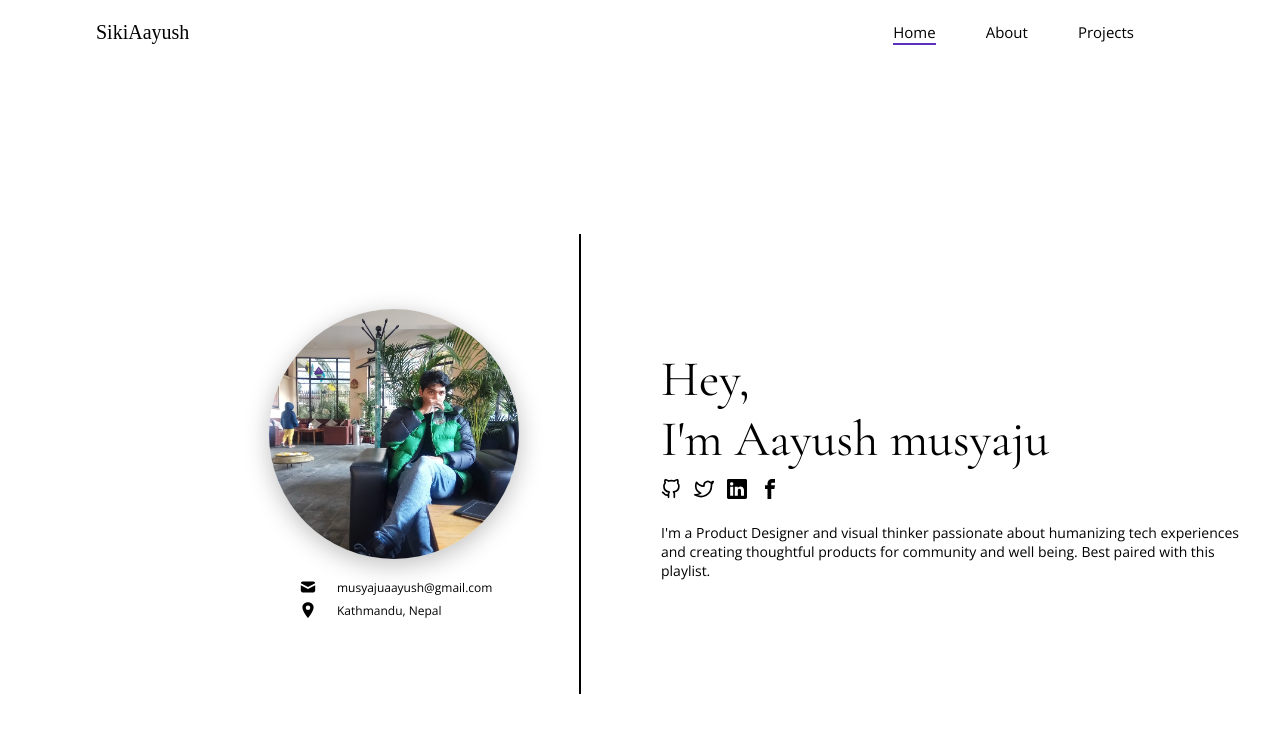
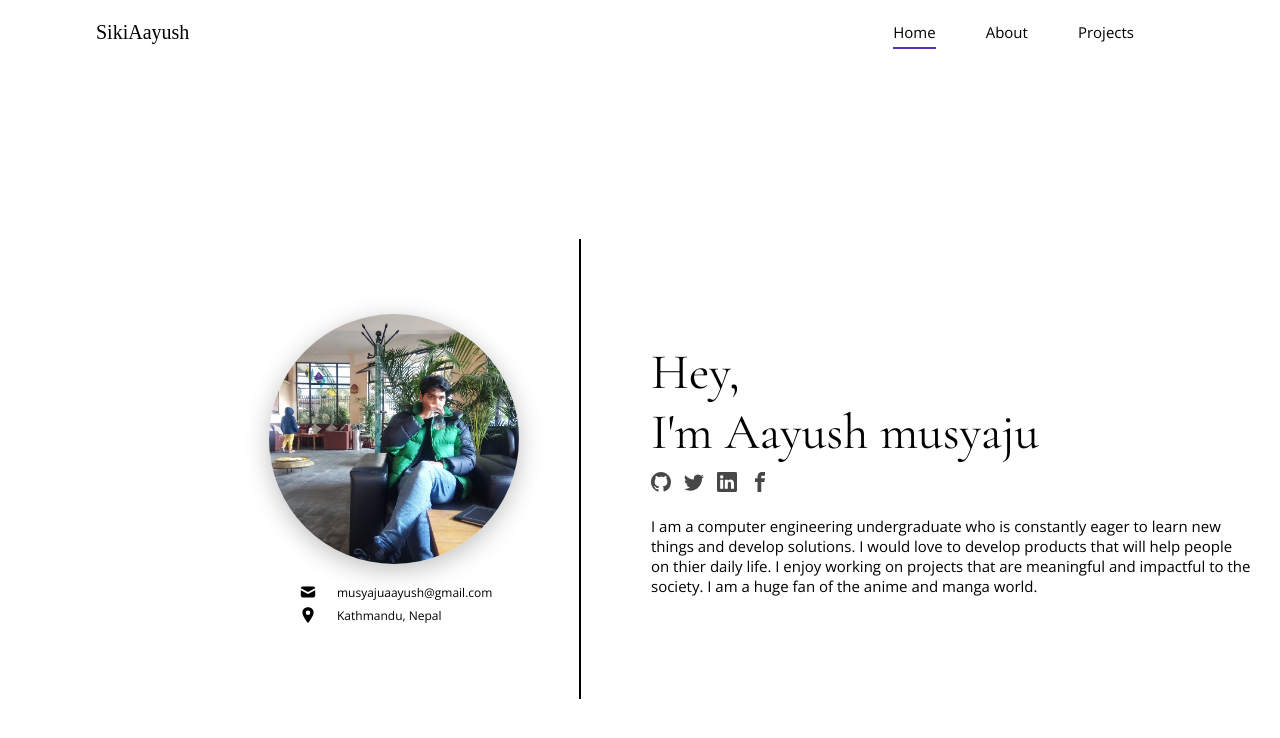
Before and after one commit to siki-aayush/siki-aayush.github.io, a React (Create React App) app: page / in a window 1280 px wide. Shown: the top 738 px of the page. Built offline with nearby package versions, Linux system fonts and the light colour scheme; a web font is replaced by a local one.

Commit message:
- Nav highligh padding increased - Icon colour added in variables.scss - About page Image changed - About page design refactored

```diff
--- a/src/components/About.tsx
+++ b/src/components/About.tsx
@@ -12,34 +12,29 @@ const About = ({ setCurrentPage }: changePageState) => {
             <div className="about__description">
                 <h2 className="about__description__heading">About</h2>
                 <p className="about__description__p">
-                    I'm a Product Designer and visual thinker passionate about
-                    humanizing tech experiences and creating thoughtful products
-                    for community and well being. Best paired with this
-                    playlist. I'm a Product Designer and visual thinker
-                    passionate about humanizing tech experiences and creating
-                    thoughtful products for community and well being. Best
-                    paired with this playlist.I'm a Product Designer and visual
-                    thinker passionate about experiences and creating thoughtful
-                    products for community and well being. Best paired with this
-                    playlist.
+                    Hi 👋, I'm Aayush Musyaju. Currently, I am a computer
+                    engineering undergrad. My passion and curiosity for
+                    computers led me to pursue my bachelor's in computer
+                    engineering. During my bachelors, I fell in love with
+                    programming and learning new things every day. I enjoy
+                    confronting challenges, devising solutions, and developing
+                    products that will help people in their daily lives. My
+                    interests do not stop there. I am also interested in deep
+                    learning and cyber security. Basically, I am interested in
+                    everything related to computers 🤣.
                     <br />
                     <br />
-                    I'm a Product Designer and visual thinker passionate
-                    humanizing tech experiences and creating thoughtful products
-                    for community and well being. Best paired with this
-                    playlist. I'm a Product Designer and visual thinker
-                    passionate about humanizing tech experiences and creating
-                    thoughtful products for community and well being. Best
-                    paired with this playlist. I'm a Product Designer and visual
-                    thinker passionate about humanizing tech experiences and
-                    creating thoughtful products for community and well being.
-                    Best paired with this playlist.
-                    <br />
-                    <br />
-                    I'm a Product Designer and visual thinker passionate about
-                    humanizing tech experiences and creating thoughtful products
-                    for community and well being. Best paired with this
-                    playlist.
+                    Apart from the technical stuff, I love reading manga and
+                    watching anime. I also enjoy making sketches of anime
+                    characters.
+                    {
+                        //<br />
+                        //<br />
+                        //I'm a Product Designer and visual thinker passionate about
+                        //humanizing tech experiences and creating thoughtful products
+                        //for community and well being. Best paired with this
+                        //playlist.
+                    }
                 </p>
             </div>
         </div>
--- a/src/components/Home.tsx
+++ b/src/components/Home.tsx
@@ -1,6 +1,6 @@
 import { useEffect } from "react";
 import { FiTwitter, FiGithub } from "react-icons/fi";
-import { BsLinkedin } from "react-icons/bs";
+import { BsLinkedin, BsGithub, BsTwitter } from "react-icons/bs";
 
 import { ImFacebook } from "react-icons/im";
 import { HiMail } from "react-icons/hi";
@@ -34,10 +34,16 @@ const Home = ({ setCurrentPage }: changePageState) => {
                 </div>
                 <div className="home__right__icons">
                     <a href="/" className="home__github">
-                        <FiGithub className="icon_test" fill="#fff" />
+                        <BsGithub className="icon_test" />
+                        {
+                            //<FiGithub className="icon_test" fill="#000000b8" />
+                        }
                     </a>
                     <a href="/" className="home__twitter">
-                        <FiTwitter className="icon_test" />
+                        <BsTwitter className="icon_test" />
+                        {
+                            //<FiTwitter className="icon_test" />
+                        }
                     </a>
                     <a href="/" className="home__linkedin">
                         <BsLinkedin className="icon_test" />
@@ -47,10 +53,16 @@ const Home = ({ setCurrentPage }: changePageState) => {
                     </a>
                 </div>
                 <div className="home__right__about">
-                    I'm a Product Designer and visual thinker passionate about
+                    I am a computer engineering undergraduate who is constantly
+                    eager to learn new things and develop solutions. I would
+                    love to develop products that will help people on thier
+                    daily life. I enjoy working on projects that are meaningful
+                    and impactful to the society. I am a huge fan of the anime
+                    and manga world.
+                    {/* I'm a Product Designer and visual thinker passionate about
                     humanizing tech experiences and creating thoughtful products
                     for community and well being. Best paired with this
-                    playlist.
+                    playlist. */}
                 </div>
             </div>
         </div>
--- a/src/components/Projects.tsx
+++ b/src/components/Projects.tsx
@@ -39,7 +39,7 @@ const Projects = ({ setCurrentPage }: changePageState) => {
                 method: "GET",
                 headers: {
                     Accept: "application/vnd.github.v3+json",
-                    Authorization: "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",
+                    //Authorization: ",
                 },
             }).then((resp) => resp.data);
 
--- a/src/scss/_about.scss
+++ b/src/scss/_about.scss
@@ -2,7 +2,7 @@
 	display: flex;
 	flex-direction: column;
 	align-items: center;
-	margin-top: 20%;
+	margin-top: 8%;
 
 	@include breakpoint-up(large) {
 		flex-direction: row;
@@ -18,8 +18,8 @@
 		overflow: hidden;
 
 		@include breakpoint-up(large) {
-			width: 445px;
-			height: 630px;
+			width: 410px;
+			height: 595px;
 			margin-right: 80px;
 		}
 
@@ -38,11 +38,12 @@
 	}
 
 	&__description {
-		margin: 0 30px;
+		margin: 20px;
 		text-align: justify;
 
 		@include breakpoint-up(large) {
 			margin: 0;
+			margin-top: 62px;
 		}
 
 		&__heading {
@@ -61,7 +62,7 @@
 			font-size: $small;
 
 			@include breakpoint-up(large) {
-				max-width: 520px;
+				max-width: 430px;
 				font-size: $large;
 			}
 		}
--- a/src/scss/_home.scss
+++ b/src/scss/_home.scss
@@ -1,17 +1,17 @@
 .home {
 	flex-direction: column;
-	margin-top: 20%;
+	margin-top: 15%;
 	position: relative;
 
 	@include breakpoint-up(large) {
 		flex-direction: row;
-		margin-top: 170px;
+		margin-top: 175px;
 	}
 
 	&__left {
 
 		@include breakpoint-up(large) {
-			padding-left: 250px;
+			padding-left: 240px;
 			//margin-left: auto;
 			//width: 715px;
 		}
@@ -76,7 +76,7 @@
 			height: 460px;
 			border: 0.5px solid black;
 			margin-left: 60px;
-			margin-right: 80px;
+			margin-right: 70px;
 		}
 	}
 
@@ -117,6 +117,7 @@
 				> svg {
 					width: 15px;
 					height: 15px;
+					color: $ic-bg;
 
 					@include breakpoint-up(large) {
 						width: 20px;
--- a/src/scss/_nav.scss
+++ b/src/scss/_nav.scss
@@ -26,7 +26,7 @@
 		&__highlight, a::after {
 			content: "";
 			position: absolute;
-			bottom: -3px;
+			bottom: -7px;
 			left: 0;
 			width: 100%;
 			height: 2px;
--- a/src/scss/_variables.scss
+++ b/src/scss/_variables.scss
@@ -6,9 +6,12 @@ $primary: #5c32bd;
 // Secondary colours
 $gray: #a8a8a8;
 
+// Icon background colour
+$ic-bg: #000000b8;
+
 // Font sizes
 $small: 12px;
-$med: 14px;
+$med: 15px;
 $large: 16px;
 $x-large: 50px;
 $nav: 15px;
```
Also changed, not shown: 1 other file (tests, documents, lock files or other folders).
